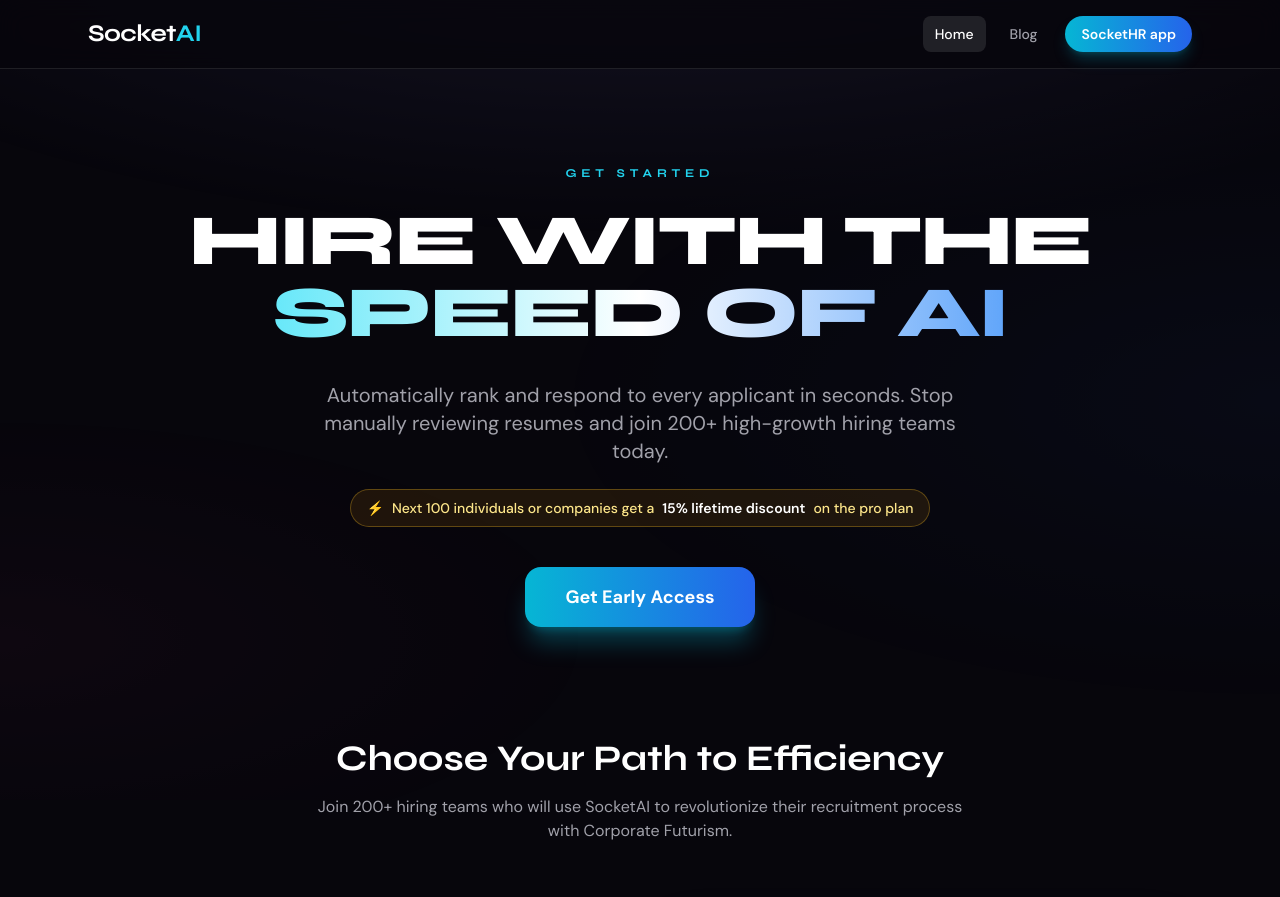
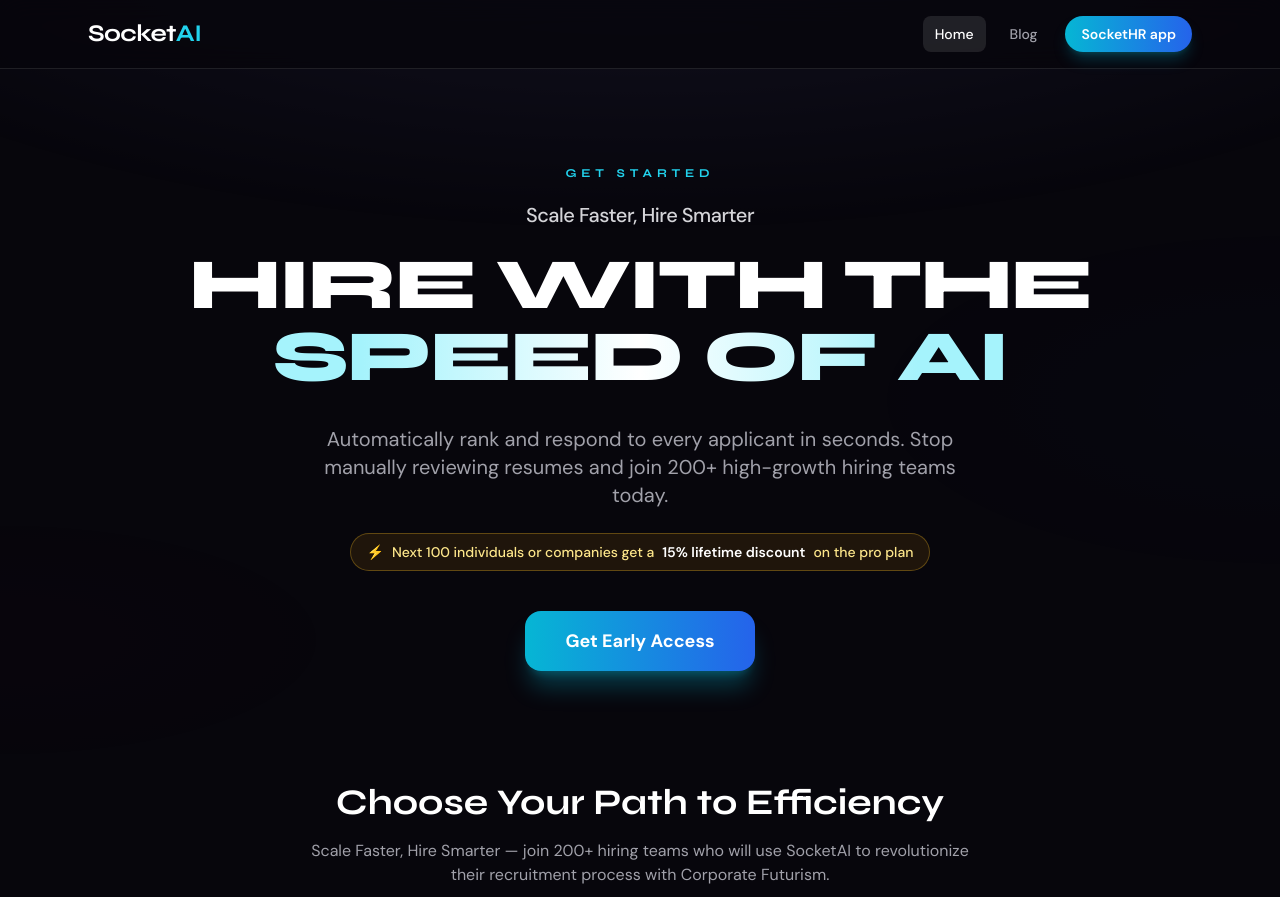
Before and after one commit to SocketHR/SocketHR, a React (Vite) app: page /advertising in a window 1280 px wide. Shown: the top 897 px of the page. Built offline with nearby package versions, Linux system fonts and the light colour scheme; no server answers.

Commit message:
updated advertising layout and home page

```diff
--- a/src/pages/advertising/AdvertisingHome.tsx
+++ b/src/pages/advertising/AdvertisingHome.tsx
@@ -72,10 +72,13 @@
       <section className="relative overflow-hidden px-4 pb-20 pt-16 sm:px-6 sm:pb-28 sm:pt-24">
         <div className="mx-auto max-w-5xl text-center">
           <p className="font-display text-xs font-bold uppercase tracking-[0.4em] text-cyan-400">Get Started</p>
-          <h1 className="mt-6 font-display text-4xl font-black leading-[1.05] tracking-tight text-white sm:text-6xl md:text-7xl">
+          <p className="mx-auto mt-5 max-w-xl text-lg font-medium tracking-tight text-zinc-300 sm:text-xl">
+            Scale Faster, Hire Smarter
+          </p>
+          <h1 className="mt-5 font-display text-4xl font-black leading-[1.05] tracking-tight text-white sm:text-6xl md:text-7xl">
             HIRE WITH THE
             <br />
-            <span className="bg-gradient-to-r from-cyan-300 via-white to-blue-400 bg-clip-text text-transparent">
+            <span className="bg-gradient-to-r from-cyan-200 from-[12%] via-white via-50% to-cyan-200 to-[88%] bg-clip-text text-transparent">
               SPEED OF AI
             </span>
           </h1>
@@ -105,8 +108,8 @@
           Choose Your Path to Efficiency
         </h2>
         <p className="mx-auto mt-4 max-w-2xl text-center text-zinc-400">
-          Join 200+ hiring teams who will use SocketAI to revolutionize their recruitment process with Corporate
-          Futurism.
+          Scale Faster, Hire Smarter — join 200+ hiring teams who will use SocketAI to revolutionize their recruitment
+          process with Corporate Futurism.
         </p>
         <div className="mt-14 grid gap-8 lg:grid-cols-2">
           <div className="relative flex flex-col rounded-3xl border border-white/10 bg-zinc-900/40 p-8 backdrop-blur-sm">
@@ -238,8 +241,8 @@
         <div className="mx-auto max-w-3xl px-4 text-center sm:px-6">
           <h2 className="font-display text-3xl font-bold text-white sm:text-4xl">Get Early Access</h2>
           <p className="mt-4 text-lg text-zinc-300">
-            Join 200+ hiring teams and stop manually reviewing resumes. Join our waitlist for free early access to
-            SocketAI.
+            Scale Faster, Hire Smarter. Join 200+ hiring teams, stop manually reviewing resumes, and get free early
+            access to SocketAI on the waitlist.
           </p>
         </div>
       </section>
@@ -353,7 +356,9 @@
 
       <footer className="border-t border-white/10 py-12 text-center text-sm text-zinc-500">
         <p>© {new Date().getFullYear()} SocketAI. All rights reserved.</p>
-        <p className="mt-2">Streamline Hiring with AI · Built for teams using the SocketHR app at sockethr.com</p>
+        <p className="mt-2">
+          Scale Faster, Hire Smarter · Built for teams using the SocketHR app at sockethr.com
+        </p>
       </footer>
     </>
   );
--- a/src/pages/advertising/AdvertisingLayout.tsx
+++ b/src/pages/advertising/AdvertisingLayout.tsx
@@ -7,11 +7,11 @@
   return (
     <div className="min-h-screen bg-[#07060c] text-zinc-100 font-adv antialiased">
       <div
-        className="pointer-events-none fixed inset-0 opacity-[0.35]"
+        className="pointer-events-none fixed inset-0 opacity-[0.30]"
         style={{
           backgroundImage: `radial-gradient(ellipse 80% 50% at 50% -20%, rgba(120, 119, 198, 0.45), transparent),
-            radial-gradient(ellipse 60% 40% at 100% 50%, rgba(59, 130, 246, 0.12), transparent),
-            radial-gradient(ellipse 50% 30% at 0% 80%, rgba(236, 72, 153, 0.1), transparent)`,
+            radial-gradient(ellipse 42% 28% at 100% 50%, rgba(59, 130, 246, 0.05), transparent),
+            radial-gradient(ellipse 38% 22% at 0% 80%, rgba(236, 72, 153, 0.04), transparent)`,
         }}
       />
       <header className="relative z-20 border-b border-white/10 bg-[#07060c]/80 backdrop-blur-md sticky top-0">
```
